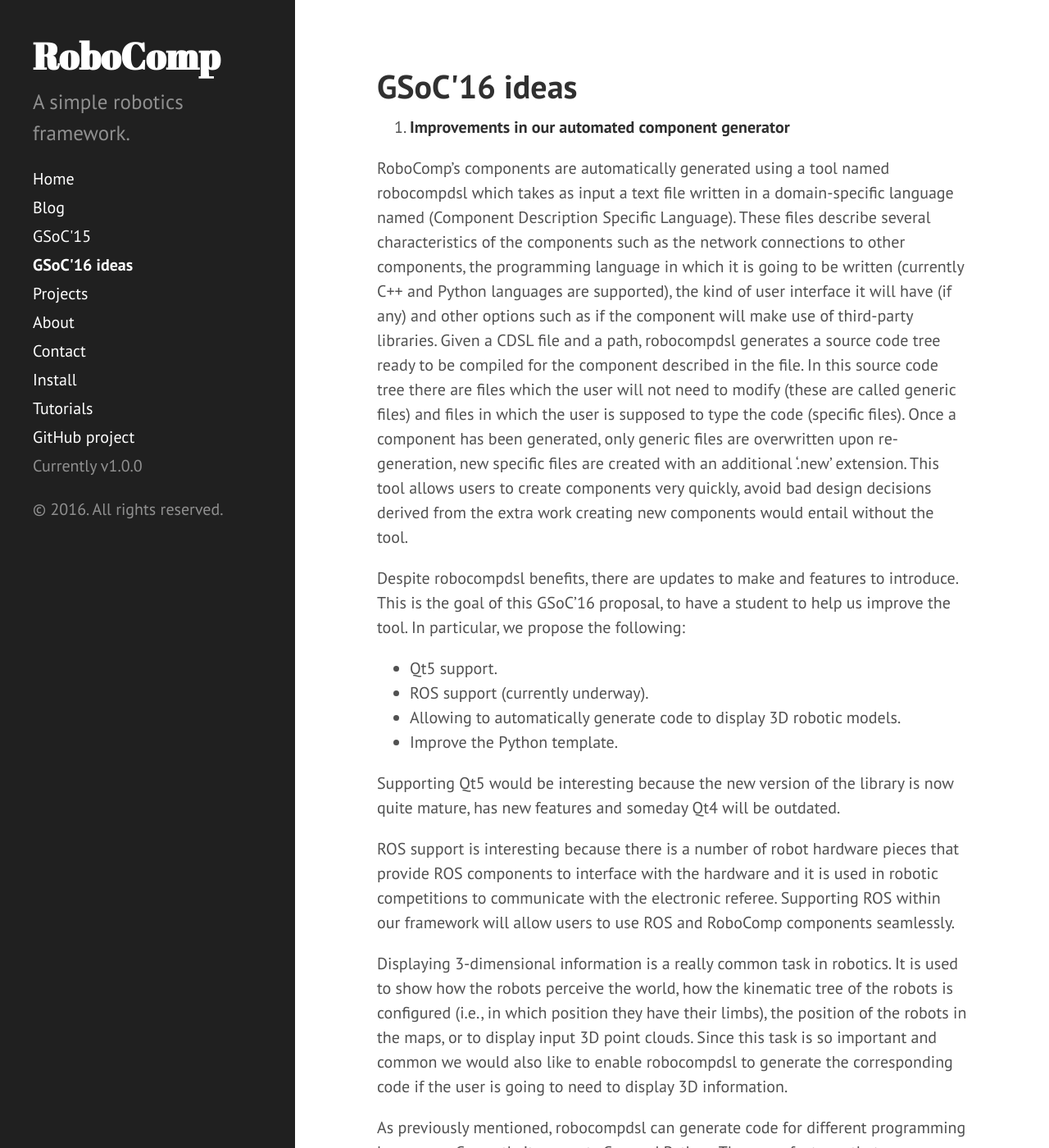
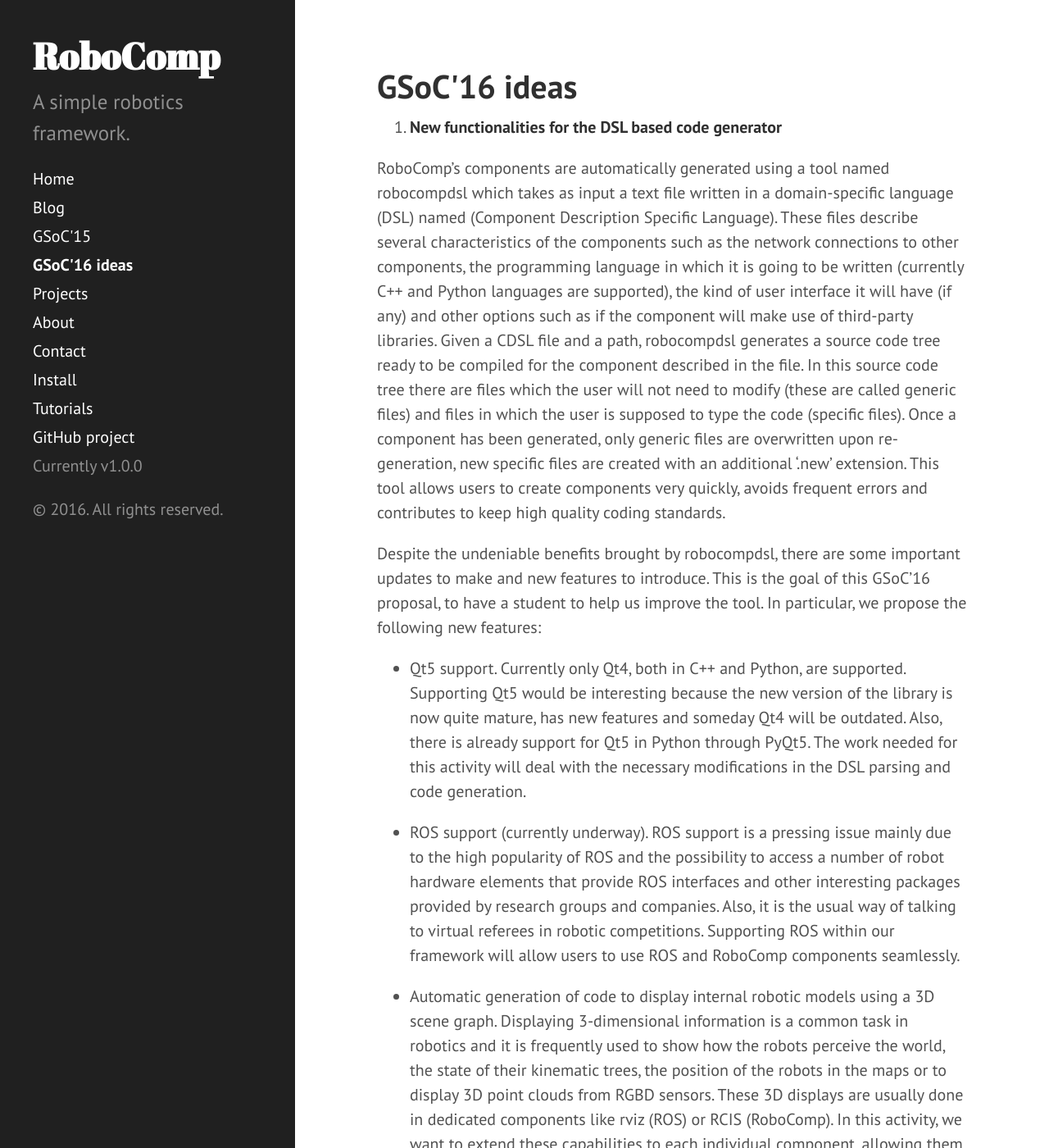
Before and after one commit to robocomp/website, a Jekyll site: the page built from GSoC_2016.md, in a window 1280 px wide and 1400 px high. Shown: the whole window at 82% size. Built offline with Jekyll 4.4.1, drawn with Linux system fonts in a browser that asks for light colours; Markdown is read by kramdown in place of the engine named in the settings; some of the changed text lies outside the part shown.

Commit message:
updateds to ideas for gosc 16

```diff
--- a/GSoC_2016.md
+++ b/GSoC_2016.md
@@ -4,38 +4,33 @@ title: GSoC'16 ideas
 permalink: /gsoc-2016-ideas/
 ---
 
-1. **Improvements in our automated component generator**
+1. **New functionalities for the DSL based code generator**
 
-RoboComp’s components are automatically generated using a tool named robocompdsl which takes as input a text file written in a domain-specific language named (Component Description Specific Language). These files describe several characteristics of the components such as the network connections to other components, the programming language in which it is going to be written (currently C++ and Python languages are supported), the kind of user interface it will have (if any) and other options such as if the component will make use of third-party libraries. Given a CDSL file and a path, robocompdsl generates a source code tree ready to be compiled for the component described in the file. In this source code tree there are files which the user will not need to modify (these are called generic files) and files in which the user is supposed to type the code (specific files). Once a component has been generated, only generic files are overwritten upon re-generation, new specific files are created with an additional ‘.new’ extension. This tool allows users to create components very quickly, avoid bad design decisions derived from the extra work creating new components would entail without the tool.
+RoboComp’s components are automatically generated using a tool named robocompdsl which takes as input a text file written in a domain-specific language (DSL) named (Component Description Specific Language). These files describe several characteristics of the components such as the network connections to other components, the programming language in which it is going to be written (currently C++ and Python languages are supported), the kind of user interface it will have (if any) and other options such as if the component will make use of third-party libraries. Given a CDSL file and a path, robocompdsl generates a source code tree ready to be compiled for the component described in the file. In this source code tree there are files which the user will not need to modify (these are called generic files) and files in which the user is supposed to type the code (specific files). Once a component has been generated, only generic files are overwritten upon re-generation, new specific files are created with an additional ‘.new’ extension. This tool allows users to create components very quickly, avoids frequent errors and contributes to keep high quality coding standards.
 
-Despite robocompdsl benefits, there are updates to make and features to introduce. This is the goal of this GSoC’16 proposal, to have a student to help us improve the tool. In particular, we propose the following:
+Despite the undeniable benefits brought by robocompdsl, there are some important updates to make and new features to introduce. This is the goal of this GSoC’16 proposal, to have a student to help us improve the tool. In particular, we propose the following new features:
 
-- Qt5 support.
-- ROS support (currently underway).
-- Allowing to automatically generate code to display 3D robotic models.
-- Improve the Python template.
+- Qt5 support. Currently only Qt4, both in C++ and Python, are supported. Supporting Qt5 would be interesting because the new version of the library is now quite mature, has new features and someday Qt4 will be outdated. Also, there is already support for Qt5 in Python through PyQt5. The work needed for this activity will deal with the necessary modifications in the DSL parsing and code generation.
 
-Supporting Qt5 would be interesting because the new version of the library is now quite mature, has new features and someday Qt4 will be outdated.
+- ROS support (currently underway). ROS support is a pressing issue mainly due to the high popularity of ROS and the possibility to access a number of robot hardware elements that provide ROS interfaces and other interesting packages provided by research groups and companies. Also, it is the usual way of talking to virtual referees in robotic competitions. Supporting ROS within our framework will allow users to use ROS and RoboComp components seamlessly.
 
-ROS support is interesting because there is a number of robot hardware pieces that provide ROS components to interface with the hardware and it is used in robotic competitions to communicate with the electronic referee. Supporting ROS within our framework will allow users to use ROS and RoboComp components seamlessly.
+- Automatic generation of code to display internal robotic models using a 3D scene graph. Displaying 3-dimensional information is a common task in robotics and it is frequently used to show how the robots perceive the world,  the state of their kinematic trees, the position of the robots in the maps or to display 3D point clouds from RGBD sensors. These 3D displays are usually done in dedicated components like rviz (ROS) or RCIS (RoboComp). In this activity, we want to extend these capabilities to each individual component, allowing them to display local 3D representations of their internal models. RoboComp’s code generator, robocompdsl, will be modified to generate the corresponding code when  the user needs  to display local 3D information of the component’s internal data structures.
 
-Displaying 3-dimensional information is a really common task in robotics. It is used to show how the robots perceive the world, how the kinematic tree of the robots is configured (i.e., in which position they have their limbs), the position of the robots in the maps, or to display  input 3D point clouds. Since this task is so important and common we would also like to enable robocompdsl to generate the corresponding code if the user is going to need to display 3D information.
 
-As previously mentioned, robocompdsl can generate code for different programming languages. Currently it supports C++ and Python. There are features that are included in the C++ version that are missing in the Python template.
+*Technologies involved:  C++, Python, Qt5, OSG*
 
-*Technologies involved:  C++, Python, Qt5*
-
-Mentors: Luis J. Manso, Pablo Bustos
+Mentor: Luis J. Manso
 
 Backup mentor: Marco A. Gutiérrez
 
-2 **Ease robocomp deployment**
+2 **Ease robocomp deployment on different platforms**
 
-The idea is through several tasks ease the deployment of the Robocomp framework within a system.
+Deployment of a complex framework on different, heterogeneous platforms is always a difficult problem. The idea of this activity is to ease the deployment of the Robocomp framework within several different platforms. In order to achieve that the thing needed to be done are:
 
-- First a polish of the cmake structure within robocomp should be made, so basics requirements for installation are reduced to a minimum. On the same page this should ease the task for new developers to add new libraries, classes, tools or modules to the framework.
-- A fully functional docker container for robocomp should be developed so instant deployment can be performed through the docker tool.
-- Along with the main repository, developers use their own components repositories, usually having several of them within the same installation of robocomp. This becomes a source of mistakes as it leads to forgotten pulls or pushs to the git repo. Therefore a system that will help updating the whole robocomp infrastructure should be developed to avoid this problems.
+- First, a refactoring of the CMake structure within RoboComp is needed so basic requirements for installation are reduced to a minimum. On the same page, this activity should ease the task for new developers to add new libraries, classes, tools or modules to the framework.
+- To facilitate the deployment on different operating systems, a fully functional Docker container for RoboComp will be developed so instant deployment will be available on heterogeneous platforms through the docker tool.
+- Finally, a semi-automatic procedure to update changes from the repository to the Docker container will be established.
+
 
 *Technologies involved: cmake, docker, git*
 
@@ -67,15 +62,15 @@ Backup mentor: Marco A. Gutiérrez
 
 5 **Automate uploading of binary files for git-annex**
 
-The process of uploading binary files to git-annex is currently a tedious task and it ends up with developers trying to avoid the use of this tool and looking for alternatives to store binary files. A new alternative needs to be developed ether having a specific tool for that automates the addition of new bin files to git-annex or switching to a new tool that takes care of the binary files. First a tedious research in current alternatives and or proper solutions to the git-annex problem should be discussed. After the community selects one among the proposed solutions this must be implemented by the student and all previous binaries should be ported to the new solution.
+Open Detection is a library developed by a student during GSoC 2015. The idea was to develop a library to ease the development of computer vision tasks such as object recognition. This library is now a stand alone project but in robocomp we would like to keep a link with it and have some examples integrated in our components structure. An automated integration of this library should be performed such as it becomes transparent for the robocomp user. Also several components should be developed making use of the main features of this library so the computer vision algorithms from Open Detection can be used through different components interfaces.
 
-The final solution should basically be a command that would take the binary as an input upload it to the storage server and add the link to git-annex or the selected technology in charge of the binary files tracking.
+Along with this some extra components will be required to be developed as an abstraction for the main features of other Computer Vision Libraries such as OpenCV and the Point Cloud Library.
 
 *Technologies involved: git, git-annex, C++, cmake*
 
-Mentors: Rajath Kumar, Felipe Cid
+Mentors: Rajath Kumar
 
-Backup mentor: Pablo Bustos
+Backup mentor: Felipe Cid
 
 6 **Model graph visualization enhancements**
 
```
